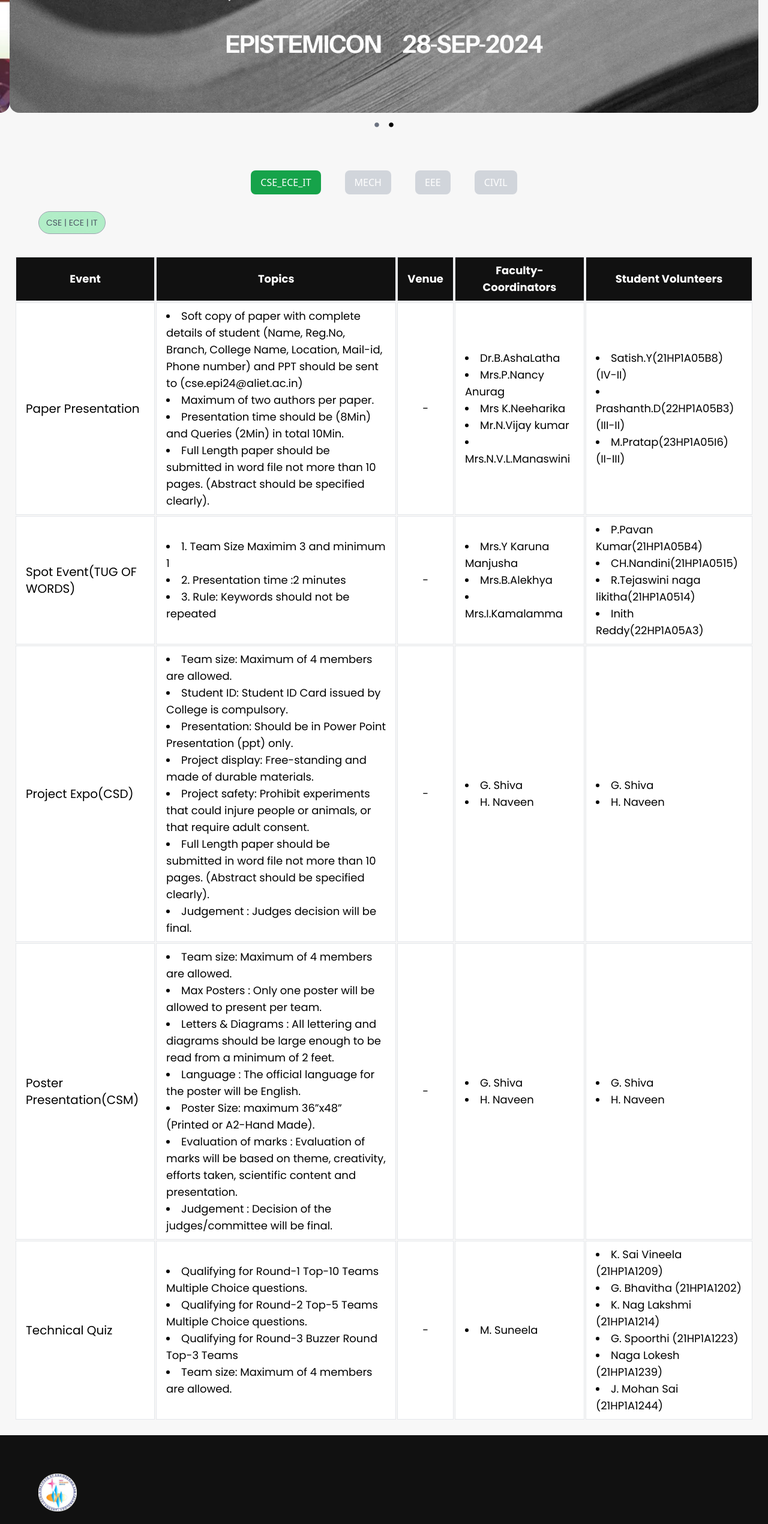
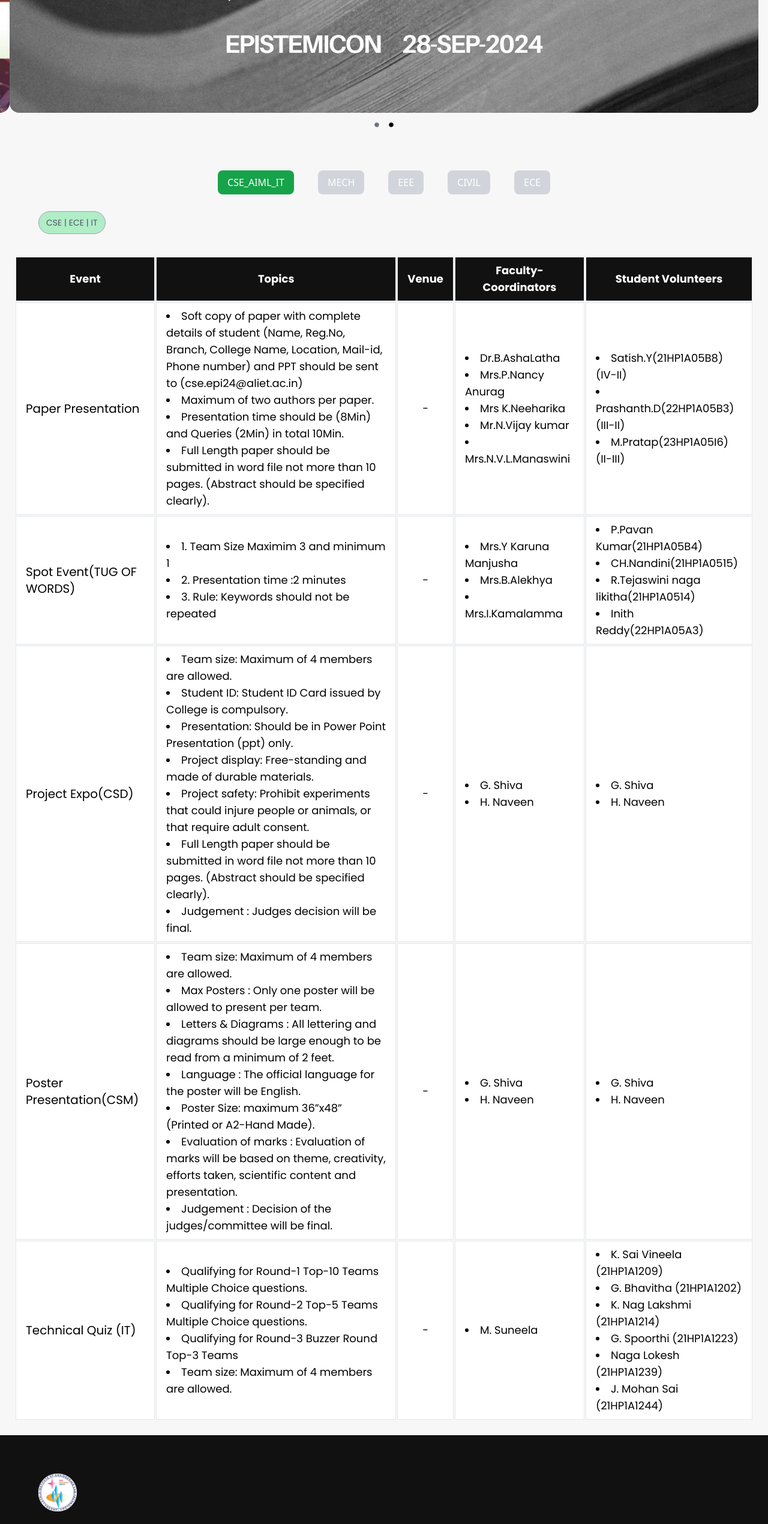
Before and after one commit to VHarsha8/material-you, a React (Create React App) app: page / in a window 1280 px wide. Shown: the part 2196-4736 px from the top of the page at 60% size. Built offline with nearby package versions, Linux system fonts and the light colour scheme.

Commit message:
Redesign test

```diff
--- a/src/CseTabs.jsx
+++ b/src/CseTabs.jsx
@@ -1,11 +1,11 @@
 import { useState } from 'react';
 
 function CseTabs() {
-    const [selectedDept, setSelectedDept] = useState("CSE_ECE_IT");
+    const [selectedDept, setSelectedDept] = useState("CSE_AIML_IT");
 
     // Data for each department
     const departmentData = {
-        CSE_ECE_IT: [
+        CSE_AIML_IT: [
             {
                 event: "Paper Presentation",
                 topics: [
@@ -92,7 +92,7 @@ function CseTabs() {
                 ]
             },
             {
-                event: "Technical Quiz",
+                event: "Technical Quiz (IT)",
                 topics: [
                     "Qualifying for Round-1 Top-10 Teams Multiple Choice questions.",
                     "Qualifying for Round-2 Top-5 Teams Multiple Choice questions.",
@@ -264,6 +264,72 @@ function CseTabs() {
                 ]
             }
         ],
+        ECE: [
+            {
+                event: "Poster Presentation",
+                topics: [
+                    "Participants must present their designs with explanations.",
+                    "Max two authors per paper."
+                ],
+                prize: "-",
+                facultycoordinators: [
+                    "G. Shiva",
+                    "H. Naveen"
+                ],
+                studentcoordinators: [
+                    "G. Shiva",
+                    "H. Naveen"
+                ]
+            },
+            {
+                event: "Robo Race",
+                topics: [
+                    "Control robots to compete in a race.",
+                    "Track provided on the event day."
+                ],
+                prize: "-",
+                facultycoordinators: [
+                    "G. Shiva",
+                    "H. Naveen"
+                ],
+                studentcoordinators: [
+                    "G. Shiva",
+                    "H. Naveen"
+                ]
+            },
+            {
+                event: "Project Expo",
+                topics: [
+                    "Display electrical projects.",
+                    "Judging based on innovation and design."
+                ],
+                prize: "-",
+                facultycoordinators: [
+                    "G. Shiva",
+                    "H. Naveen"
+                ],
+                studentcoordinators: [
+                    "G. Shiva",
+                    "H. Naveen"
+                ]
+            },
+            {
+                event: "Quiz",
+                topics: [
+                    "Technical quiz on electrical circuits and systems.",
+                    "Max 2 participants per team."
+                ],
+                prize: "-",
+                facultycoordinators: [
+                    "G. Shiva",
+                    "H. Naveen"
+                ],
+                studentcoordinators: [
+                    "G. Shiva",
+                    "H. Naveen"
+                ]
+            }
+        ],
         CIVIL: [
             {
                 event: "Bridge Design",
@@ -367,7 +433,7 @@ function CseTabs() {
         <div className="flex flex-col my-6 mx-6">
             {/* Department Selection Buttons */}
             <div className="flex flex-wrap gap-4 px-4 py-2 md:px-0 md:items-center md:justify-center md:gap-10">
-                {["CSE_ECE_IT", "MECH", "EEE", "CIVIL"].map((dept) => (
+                {["CSE_AIML_IT", "MECH", "EEE", "CIVIL", "ECE"].map((dept) => (
                     <button
                         key={dept}
                         onClick={() => setSelectedDept(dept)}
@@ -383,7 +449,7 @@ function CseTabs() {
             <div className="flex flex-col w-full px-4 my-5 md:px-10">
                 <div className='flex'>
                     <h1 className="px-3 py-2 text-xs md:text-sm text-gray-600 border border-gray-400 rounded-full backdrop-filter backdrop-blur-xl bg-green-400/40 font-poppins text-center">
-                    {selectedDept === "CSE_ECE_IT" ? "CSE | ECE | IT" : selectedDept}
+                    {selectedDept === "CSE_AIML_IT" ? "CSE | ECE | IT" : selectedDept}
                 </h1>
                 </div>
             </div>
```
